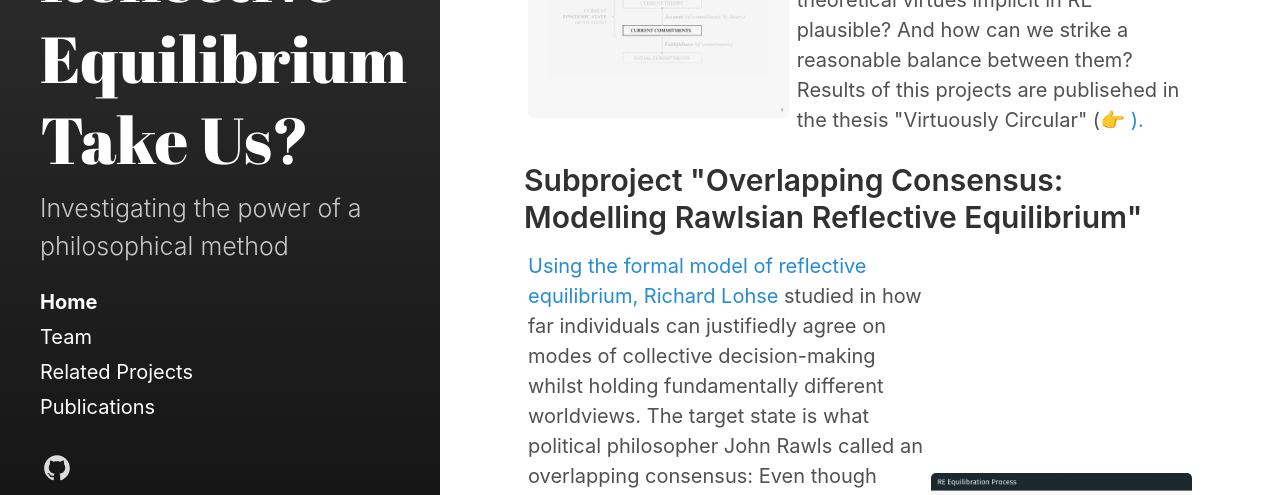
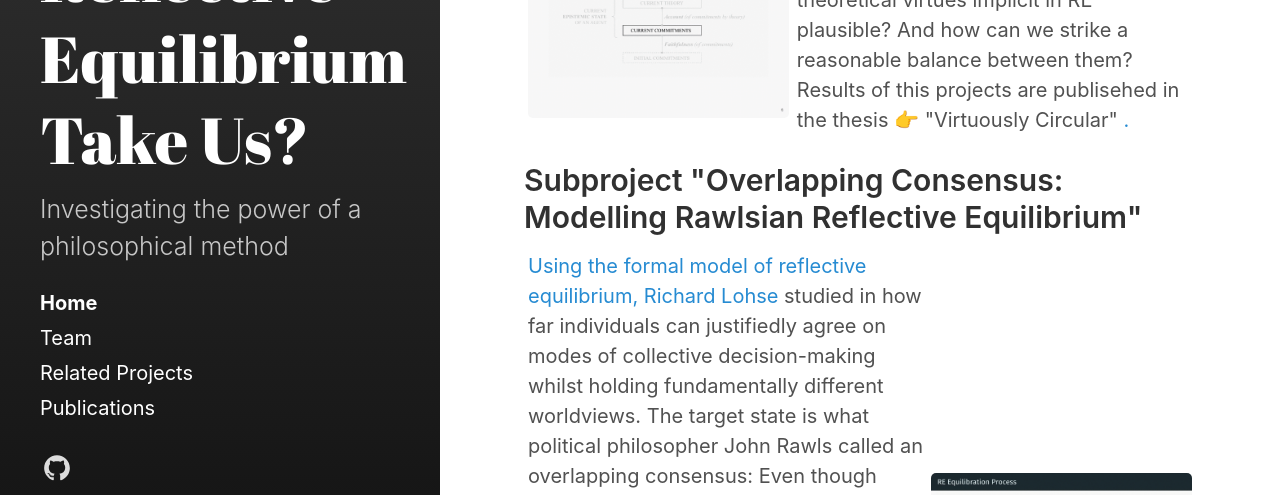
Before and after one commit to re-models/re-models.github.io, a Jekyll site: the page built from index.html, in a window 1280 px wide and 900 px high, scrolled down 773 px. Shown: the part 332-827 px from the top of the window. Built offline with Jekyll 4.4.1, drawn with Linux system fonts in a browser that asks for light colours; some of the changed text lies outside the part shown.

```diff
--- a/index.html
+++ b/index.html
@@ -42,7 +42,7 @@ In this project, we explored the method of RE with formal tools. Our main questi
 <div class="row">
     <div class="column40"><img src="{{ '/assets/img/re_basic_notions.gif' | relative_url }}"></div>
     <div class="column60">
-        This subproject evaluated the plausibility of RE as a method of justification. Are the theoretical virtues implicit in RE plausible? And how can we strike a reasonable balance between them? Results of this projects are publisehed in the thesis "Virtuously Circular" (👉 <a href="{{ '/publications.html#freivogel_circular_2025' | relative_url }}">).
+        This subproject evaluated the plausibility of RE as a method of justification. Are the theoretical virtues implicit in RE plausible? And how can we strike a reasonable balance between them? Results of this projects are publisehed in the thesis 👉 "Virtuously Circular" <a href="{{ '/publications.html#freivogel_circular_2025' | relative_url }}">.
     </div>
 </div>
 
```
